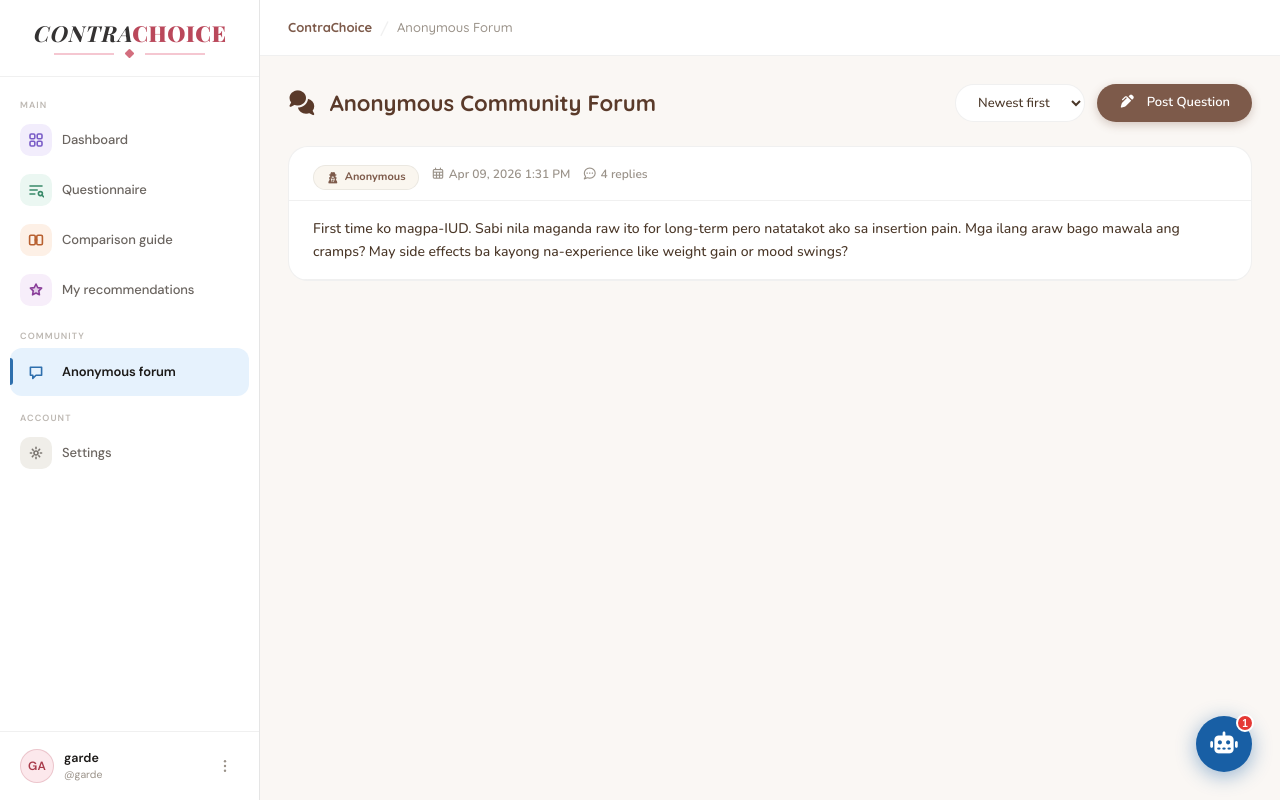
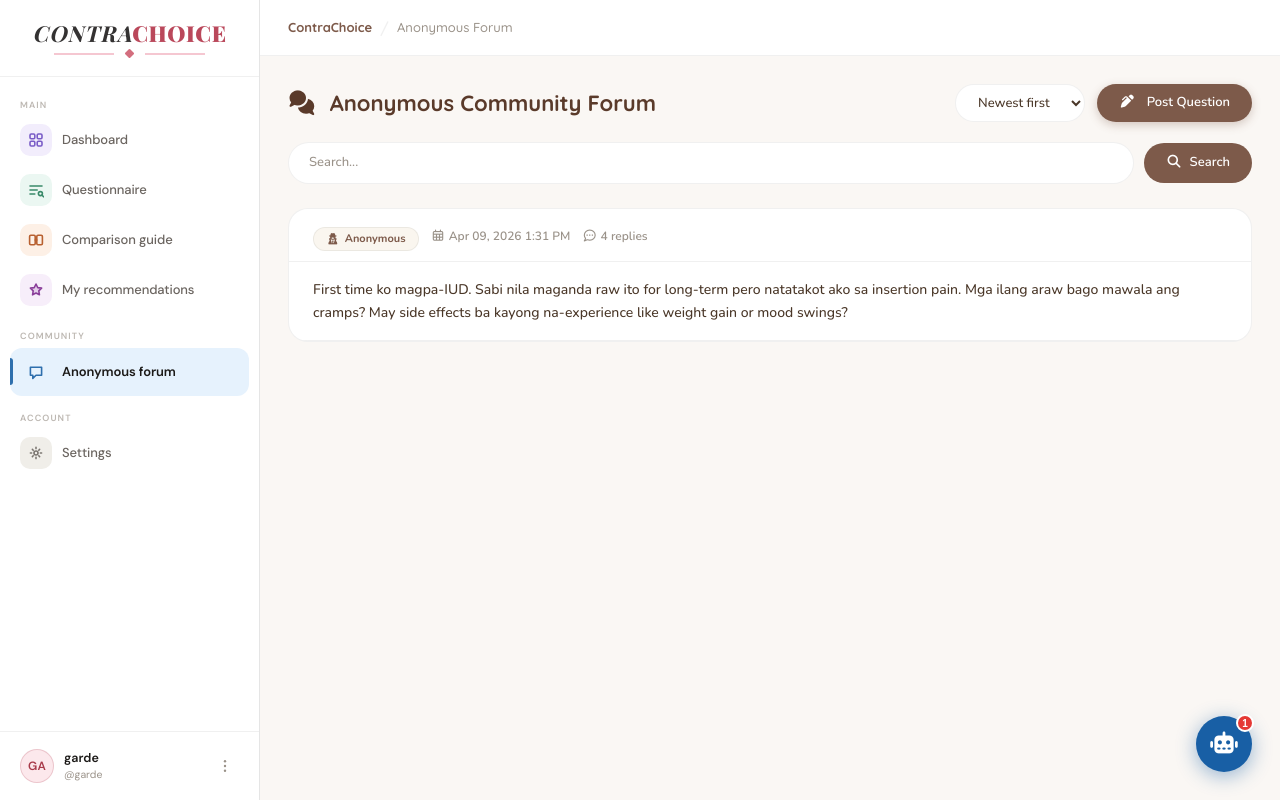
Before and after one commit to michaeljude-web/CONTRACHOICE, a PHP site: page /user/forum.php in a window 1280 px wide. Run offline with PHP 8.4, Linux system fonts and the light colour scheme; a user stored in the database is signed in; data comes from the database, SQL or seed files in the repository; some web fonts are replaced.

Commit message:
Feat: add searh bar to user forum

```diff
--- a/user/forum.php
+++ b/user/forum.php
@@ -62,26 +62,67 @@ if ($user_id == 0 && $_SERVER['REQUEST_METHOD'] === 'POST') {
     }
 }
 
-$sort = $_GET['sort'] ?? 'newest';
+$sort     = $_GET['sort'] ?? 'newest';
 $order_by = ($sort === 'oldest') ? 'ASC' : 'DESC';
+$search   = trim($_GET['search'] ?? '');
 
-$page = isset($_GET['page']) ? max(1, intval($_GET['page'])) : 1;
+$page     = isset($_GET['page']) ? max(1, intval($_GET['page'])) : 1;
 $per_page = 10;
-$offset = ($page - 1) * $per_page;
+$offset   = ($page - 1) * $per_page;
 
-$total_result = $conn->query("SELECT COUNT(*) as total FROM forum_posts");
-$total_posts = $total_result->fetch_assoc()['total'];
+if ($search !== '') {
+    $like = '%' . $search . '%';
+
+    $count_stmt = $conn->prepare("
+        SELECT COUNT(DISTINCT fp.post_id) as total
+        FROM forum_posts fp
+        LEFT JOIN forum_replies fr ON fr.post_id = fp.post_id
+        WHERE fp.content LIKE ? OR fr.content LIKE ?
+    ");
+    $count_stmt->bind_param("ss", $like, $like);
+    $count_stmt->execute();
+    $total_posts = $count_stmt->get_result()->fetch_assoc()['total'];
+    $count_stmt->close();
+
+    $posts_stmt = $conn->prepare("
+        SELECT DISTINCT fp.*
+        FROM forum_posts fp
+        LEFT JOIN forum_replies fr ON fr.post_id = fp.post_id
+        WHERE fp.content LIKE ? OR fr.content LIKE ?
+        ORDER BY fp.created_at $order_by
+        LIMIT ? OFFSET ?
+    ");
+    $posts_stmt->bind_param("ssii", $like, $like, $per_page, $offset);
+    $posts_stmt->execute();
+    $posts = $posts_stmt->get_result();
+    $posts_stmt->close();
+} else {
+    $total_result = $conn->query("SELECT COUNT(*) as total FROM forum_posts");
+    $total_posts  = $total_result->fetch_assoc()['total'];
+
+    $posts_stmt = $conn->prepare("
+        SELECT * FROM forum_posts
+        ORDER BY created_at $order_by
+        LIMIT ? OFFSET ?
+    ");
+    $posts_stmt->bind_param("ii", $per_page, $offset);
+    $posts_stmt->execute();
+    $posts = $posts_stmt->get_result();
+    $posts_stmt->close();
+}
+
 $total_pages = ceil($total_posts / $per_page);
 
-$posts_query = "
-    SELECT * FROM forum_posts
-    ORDER BY created_at $order_by
-    LIMIT ? OFFSET ?
-";
-$stmt = $conn->prepare($posts_query);
-$stmt->bind_param("ii", $per_page, $offset);
-$stmt->execute();
-$posts = $stmt->get_result();
+function highlight($text, $keyword) {
+    if (empty($keyword)) return htmlspecialchars($text);
+    $escaped_keyword = preg_quote($keyword, '/');
+    $highlighted = preg_replace(
+        '/(' . $escaped_keyword . ')/i',
+        '<mark class="search-highlight">$1</mark>',
+        htmlspecialchars($text)
+    );
+    return $highlighted;
+}
 ?>
 <!DOCTYPE html>
 <html lang="en">
@@ -147,24 +188,10 @@ $posts = $stmt->get_result();
       color: var(--muted);
       font-family: 'Quicksand', sans-serif;
     }
-    .topbar b {
-      color: var(--brown);
-      font-weight: 700;
-    }
-    .topbar-left {
-      display: flex;
-      align-items: center;
-      gap: 8px;
-      font-weight: 600;
-    }
-    .topbar-sep {
-      color: var(--border);
-      font-size: 16px;
-    }
-    .topbar-page {
-      color: var(--muted);
-      font-weight: 500;
-    }
+    .topbar b { color: var(--brown); font-weight: 700; }
+    .topbar-left { display: flex; align-items: center; gap: 8px; font-weight: 600; }
+    .topbar-sep { color: var(--border); font-size: 16px; }
+    .topbar-page { color: var(--muted); font-weight: 500; }
 
     .content-area {
       flex: 1;
@@ -179,7 +206,7 @@ $posts = $stmt->get_result();
       justify-content: space-between;
       align-items: center;
       flex-wrap: wrap;
-      margin-bottom: 24px;
+      margin-bottom: 20px;
       gap: 16px;
     }
     .forum-header h1 {
@@ -189,7 +216,7 @@ $posts = $stmt->get_result();
       color: var(--brown-d);
       margin: 0;
     }
-    .forum-actions { display: flex; gap: 12px; align-items: center; }
+    .forum-actions { display: flex; gap: 12px; align-items: center; flex-wrap: wrap; }
     .sort-select {
       background: var(--surface);
       border: 1.5px solid var(--border);
@@ -212,6 +239,86 @@ $posts = $stmt->get_result();
       box-shadow: 0 3px 10px rgba(125,90,74,.3);
     }
     .btn-new-post:hover { background: var(--brown-d); transform: translateY(-1px); }
+
+    .search-bar-wrap {
+      margin-bottom: 24px;
+      display: flex;
+      gap: 10px;
+      align-items: center;
+    }
+    .search-bar-wrap form {
+      display: flex;
+      flex: 1;
+      gap: 10px;
+      align-items: center;
+    }
+    .search-input {
+      flex: 1;
+      background: var(--surface);
+      border: 1.5px solid var(--border);
+      border-radius: 40px;
+      padding: 10px 20px;
+      font-size: 13px;
+      font-family: 'Nunito', sans-serif;
+      font-weight: 500;
+      color: var(--text);
+      transition: border-color 0.2s, box-shadow 0.2s;
+    }
+    .search-input:focus {
+      outline: none;
+      border-color: var(--brown);
+      box-shadow: 0 0 0 3px rgba(125,90,74,.10);
+    }
+    .search-input::placeholder { color: var(--muted); }
+    .btn-search {
+      background: var(--brown);
+      border: none;
+      border-radius: 40px;
+      padding: 10px 22px;
+      color: white;
+      font-weight: 600;
+      font-size: 13px;
+      cursor: pointer;
+      transition: background 0.2s;
+      white-space: nowrap;
+    }
+    .btn-search:hover { background: var(--brown-d); }
+    .btn-clear-search {
+      background: var(--surface);
+      border: 1.5px solid var(--border);
+      border-radius: 40px;
+      padding: 9px 18px;
+      color: var(--brown);
+      font-weight: 600;
+      font-size: 13px;
+      cursor: pointer;
+      text-decoration: none;
+      transition: background 0.15s;
+      white-space: nowrap;
+    }
+    .btn-clear-search:hover { background: var(--surface-2); color: var(--brown-d); }
+
+    .search-result-info {
+      background: var(--accent-lav);
+      border: 1.5px solid var(--accent-lav-d);
+      border-radius: 14px;
+      padding: 10px 18px;
+      font-size: 13px;
+      font-weight: 600;
+      color: var(--accent-lav-d);
+      margin-bottom: 20px;
+      display: flex;
+      align-items: center;
+      gap: 10px;
+    }
+
+    mark.search-highlight {
+      background: #ffe082;
+      color: var(--brown-d);
+      border-radius: 4px;
+      padding: 0 2px;
+      font-weight: 700;
+    }
 
     .forum-card {
       background: var(--surface);
@@ -238,10 +345,7 @@ $posts = $stmt->get_result();
       cursor: pointer;
       transition: color 0.15s;
     }
-    .reply-count-clickable:hover {
-      color: var(--brown);
-      text-decoration: underline;
-    }
+    .reply-count-clickable:hover { color: var(--brown); text-decoration: underline; }
     .anonymous-badge {
       background: var(--surface-2);
       padding: 3px 12px;
@@ -267,9 +371,7 @@ $posts = $stmt->get_result();
       background: var(--surface-2);
       display: none;
     }
-    .reply-section.open {
-      display: block;
-    }
+    .reply-section.open { display: block; }
     .reply-list {
       margin-bottom: 20px;
       max-height: 350px;
@@ -297,12 +399,7 @@ $posts = $stmt->get_result();
       margin-bottom: 8px;
       font-weight: 500;
     }
-    .star-rating {
-      display: flex;
-      align-items: center;
-      gap: 6px;
-      margin-top: 6px;
-    }
+    .star-rating { display: flex; align-items: center; gap: 6px; margin-top: 6px; }
     .star-rating form { display: flex; align-items: center; gap: 2px; }
     .star-btn {
       background: none;
@@ -314,15 +411,9 @@ $posts = $stmt->get_result();
       color: #d1cfc6;
       transition: color 0.15s, transform 0.1s;
     }
-    .star-btn:hover,
-    .star-btn.active { color: #f0a500; }
+    .star-btn:hover, .star-btn.active { color: #f0a500; }
     .star-btn:hover { transform: scale(1.2); }
-    .star-avg {
-      font-size: 11px;
-      color: var(--muted);
-      margin-left: 4px;
-      font-weight: 600;
-    }
+    .star-avg { font-size: 11px; color: var(--muted); margin-left: 4px; font-weight: 600; }
     .reply-form textarea {
       width: 100%;
       border: 1.5px solid var(--border);
@@ -363,10 +454,7 @@ $posts = $stmt->get_result();
       border-radius: 30px;
       transition: background 0.15s;
     }
-    .close-replies-btn:hover {
-      background: var(--surface);
-      color: var(--brown);
-    }
+    .close-replies-btn:hover { background: var(--surface); color: var(--brown); }
     .alert-custom {
       background: #eaf3de;
       border-radius: 16px;
@@ -397,11 +485,7 @@ $posts = $stmt->get_result();
       transition: all 0.15s;
     }
     .pagination a:hover { background: var(--surface-2); border-color: var(--brown); color: var(--brown-d); }
-    .pagination .active {
-      background: var(--brown);
-      color: white;
-      border-color: var(--brown);
-    }
+    .pagination .active { background: var(--brown); color: white; border-color: var(--brown); }
     .empty-forum {
       text-align: center;
       padding: 60px 24px;
@@ -410,11 +494,7 @@ $posts = $stmt->get_result();
       border: 1.5px solid var(--border);
     }
     .empty-forum i { font-size: 52px; color: var(--muted); margin-bottom: 16px; }
-    .modal-custom .modal-content {
-      border-radius: 24px;
-      border: none;
-      background: var(--surface);
-    }
+    .modal-custom .modal-content { border-radius: 24px; border: none; background: var(--surface); }
     .modal-custom .modal-header { border-bottom: 1.5px solid var(--border); padding: 20px 26px; }
     .modal-custom .modal-body { padding: 26px; }
     .modal-custom .form-control {
@@ -455,7 +535,7 @@ $posts = $stmt->get_result();
       <div class="forum-header">
         <h1><i class="fas fa-comments me-2"></i> Anonymous Community Forum</h1>
         <div class="forum-actions">
-          <select class="sort-select" onchange="window.location.href='?sort='+this.value+'&page=1'">
+          <select class="sort-select" onchange="window.location.href='?sort='+this.value+'&page=1&search=<?= urlencode($search) ?>'">
             <option value="newest" <?= $sort === 'newest' ? 'selected' : '' ?>>Newest first</option>
             <option value="oldest" <?= $sort === 'oldest' ? 'selected' : '' ?>>Oldest first</option>
           </select>
@@ -465,16 +545,55 @@ $posts = $stmt->get_result();
         </div>
       </div>
 
+      <div class="search-bar-wrap">
+        <form method="GET" action="">
+          <input type="hidden" name="sort" value="<?= htmlspecialchars($sort) ?>">
+          <input type="hidden" name="page" value="1">
+          <input
+            type="text"
+            name="search"
+            class="search-input"
+            placeholder="Search..."
+            value="<?= htmlspecialchars($search) ?>"
+            autocomplete="off"
+          >
+          <button type="submit" class="btn-search"><i class="fas fa-search me-1"></i> Search</button>
+          <?php if ($search !== ''): ?>
+            <a href="?sort=<?= urlencode($sort) ?>&page=1" class="btn-clear-search"><i class="fas fa-times me-1"></i> Clear</a>
+          <?php endif; ?>
+        </form>
+      </div>
+
+      <?php if ($search !== ''): ?>
+        <div class="search-result-info">
+          <i class="fas fa-search"></i>
+          Showing <strong><?= $total_posts ?></strong> result<?= $total_posts != 1 ? 's' : '' ?> for keyword: <strong>"<?= htmlspecialchars($search) ?>"</strong>
+        </div>
+      <?php endif; ?>
+
       <?php if ($posts->num_rows === 0): ?>
         <div class="empty-forum">
-          <i class="fas fa-comment-dots"></i>
-          <h4>No questions yet</h4>
-          <p class="text-muted">Be the first to ask anonymously about contraceptives, family planning, or women's health.</p>
-          <button class="btn-new-post mt-2" data-bs-toggle="modal" data-bs-target="#postModal">📝 Start a discussion</button>
+          <i class="fas fa-<?= $search !== '' ? 'search' : 'comment-dots' ?>"></i>
+          <h4><?= $search !== '' ? 'No results found' : 'No questions yet' ?></h4>
+          <p class="text-muted">
+            <?php if ($search !== ''): ?>
+              No posts or replies matched "<strong><?= htmlspecialchars($search) ?></strong>". Try a different keyword.
+            <?php else: ?>
+              Be the first to ask anonymously about contraceptives, family planning, or women's health.
+            <?php endif; ?>
+          </p>
+          <?php if ($search === ''): ?>
+            <button class="btn-new-post mt-2" data-bs-toggle="modal" data-bs-target="#postModal">📝 Start a discussion</button>
+          <?php endif; ?>
         </div>
       <?php else: ?>
 
-        <?php while ($post = $posts->fetch_assoc()):
+        <?php
+        $posts_array = [];
+        while ($row = $posts->fetch_assoc()) {
+            $posts_array[] = $row;
+        }
+        foreach ($posts_array as $post):
           $post_id = $post['post_id'];
           $reply_stmt = $conn->prepare("
             SELECT r.*,
@@ -502,7 +621,7 @@ $posts = $stmt->get_result();
             </div>
           </div>
           <div class="post-content">
-            <?= nl2br(htmlspecialchars($post['content'])) ?>
+            <?= nl2br(highlight($post['content'], $search)) ?>
           </div>
           <div class="reply-section" id="replies-<?= $post_id ?>">
             <div class="reply-section-header">
@@ -525,7 +644,7 @@ $posts = $stmt->get_result();
                     <span class="anonymous-badge"><i class="fas fa-user-secret"></i> Anonymous</span>
                     <span><i class="far fa-clock"></i> <?= date('M d, Y g:i A', strtotime($reply['created_at'])) ?></span>
                   </div>
-                  <div class="reply-content"><?= nl2br(htmlspecialchars($reply['content'])) ?></div>
+                  <div class="reply-content"><?= nl2br(highlight($reply['content'], $search)) ?></div>
                   <div class="star-rating">
                     <form method="POST" style="display:flex;align-items:center;gap:2px;">
                       <input type="hidden" name="action"   value="rate_reply">
@@ -565,23 +684,23 @@ $posts = $stmt->get_result();
             </form>
           </div>
         </div>
-        <?php $reply_stmt->close(); endwhile; ?>
+        <?php $reply_stmt->close(); endforeach; ?>
       <?php endif; ?>
 
       <?php if ($total_pages > 1): ?>
       <div class="pagination">
         <?php if ($page > 1): ?>
-          <a href="?sort=<?= $sort ?>&page=<?= $page-1 ?>"><i class="fas fa-chevron-left"></i> Previous</a>
+          <a href="?sort=<?= $sort ?>&page=<?= $page-1 ?>&search=<?= urlencode($search) ?>"><i class="fas fa-chevron-left"></i> Previous</a>
         <?php endif; ?>
         <?php for ($i = 1; $i <= $total_pages; $i++): ?>
           <?php if ($i == $page): ?>
             <span class="active"><?= $i ?></span>
           <?php else: ?>
-            <a href="?sort=<?= $sort ?>&page=<?= $i ?>"><?= $i ?></a>
+            <a href="?sort=<?= $sort ?>&page=<?= $i ?>&search=<?= urlencode($search) ?>"><?= $i ?></a>
           <?php endif; ?>
         <?php endfor; ?>
         <?php if ($page < $total_pages): ?>
-          <a href="?sort=<?= $sort ?>&page=<?= $page+1 ?>">Next <i class="fas fa-chevron-right"></i></a>
+          <a href="?sort=<?= $sort ?>&page=<?= $page+1 ?>&search=<?= urlencode($search) ?>">Next <i class="fas fa-chevron-right"></i></a>
         <?php endif; ?>
       </div>
       <?php endif; ?>
```
